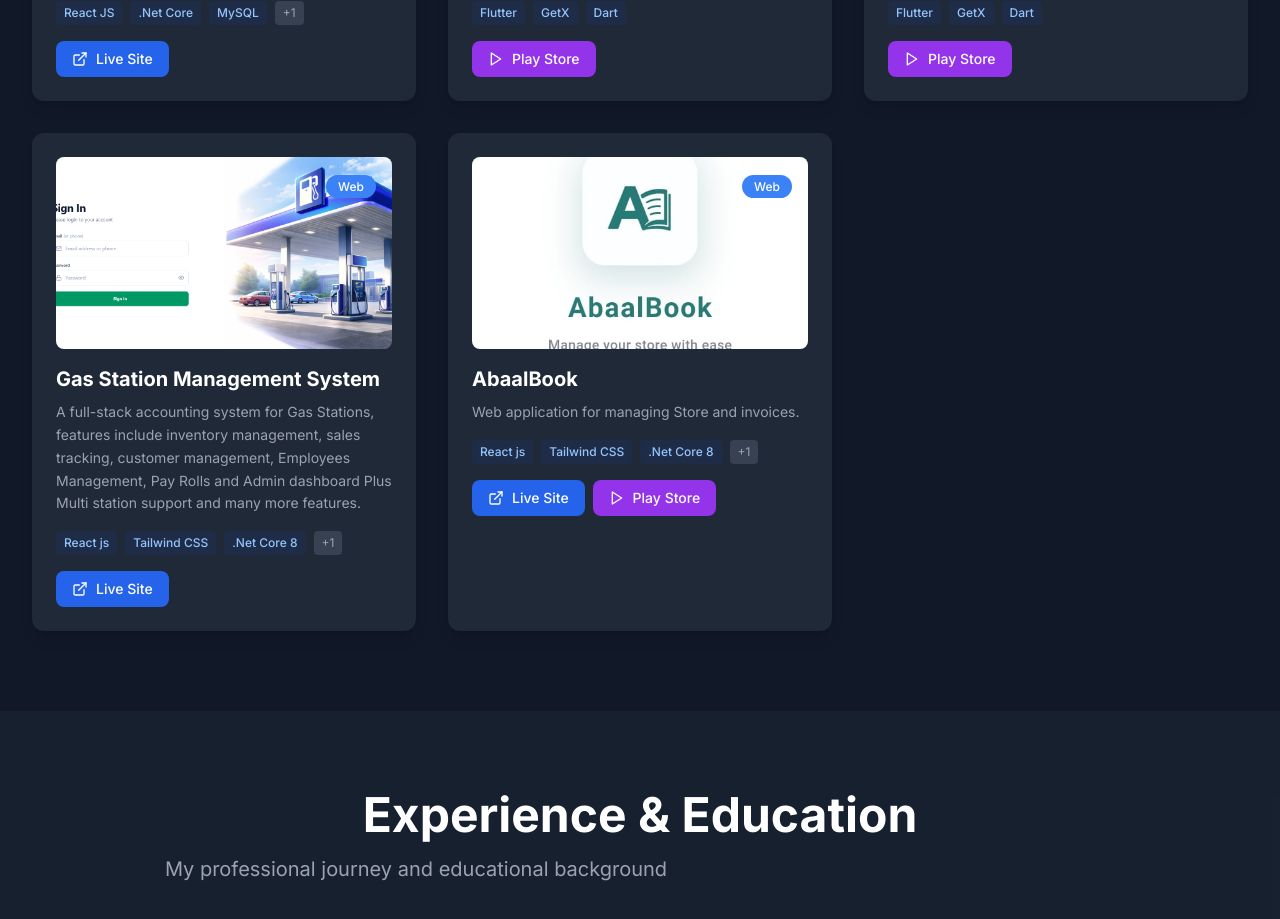
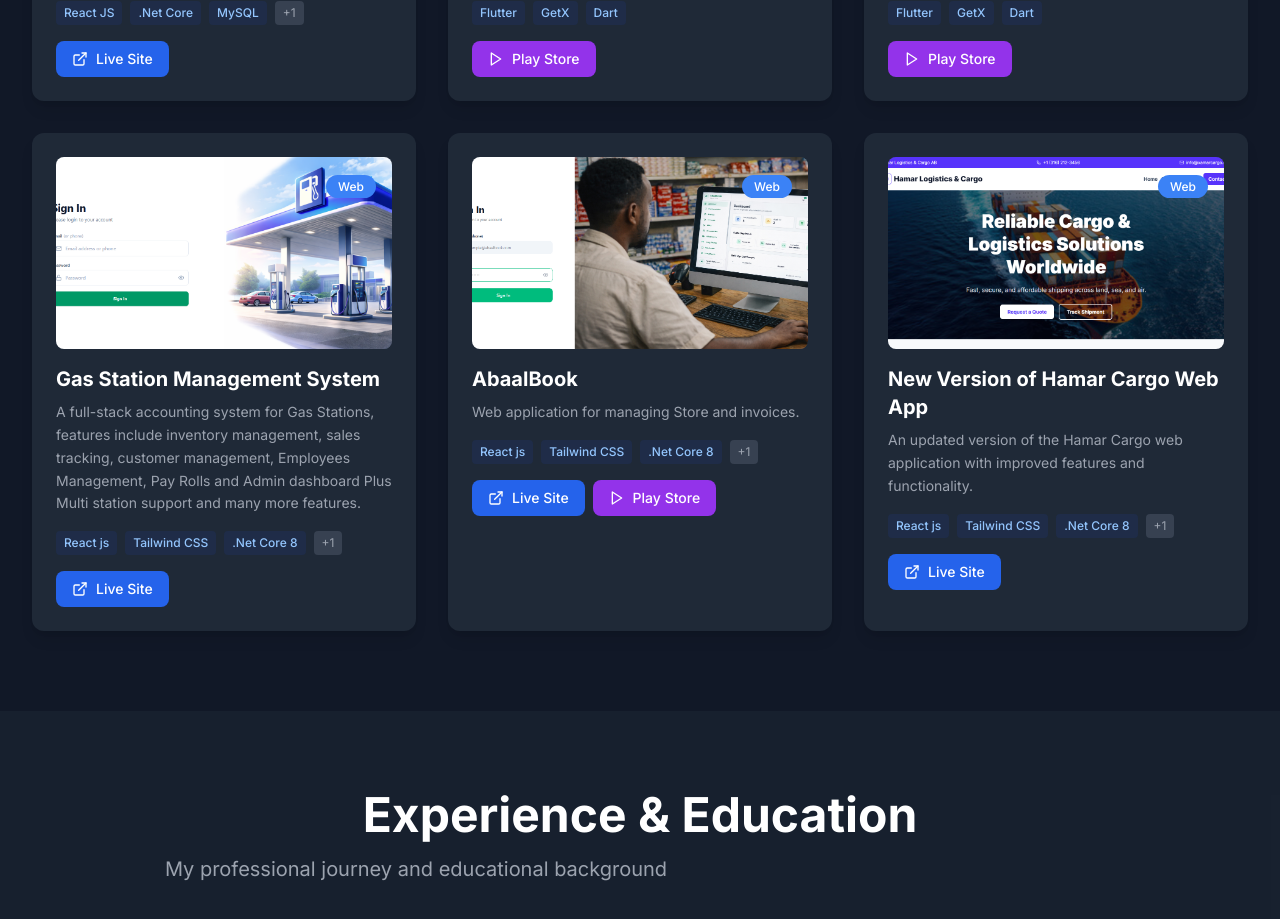
Before and after one commit to nuur2023/myprtifolio, a React (Vite) app: page / in a window 1280 px wide. Shown: the part 4032-4951 px from the top of the page. Built offline with nearby package versions, Linux system fonts and the light colour scheme; no server answers.

Commit message:
updated in 8/18/2026

```diff
--- a/src/data/projects.js
+++ b/src/data/projects.js
@@ -1,8 +1,10 @@
 import mobile_login from "/images/mobile_login.jpg";
 import taskImage from "/images/task_image.jpg";
 import abaalbook from "/images/abaalbook.jpg";
+import abaalbookfe from "/images/abaalbookfe.jpg";
 import hmar_cargo from "/images/hmar_cargo.jpg";
 import gas_app from "/images/gas_bg.jpg";
+import xmr from "/images/xmr.jpg";
 
 export const projects = [
   // {
@@ -70,12 +72,24 @@ export const projects = [
     id: 5,
     name: "AbaalBook",
     description: "Web application for managing Store and invoices.",
-    image: abaalbook,
+    image: abaalbookfe,
     type: "web",
     techStack: ["React js","Tailwind CSS", ".Net Core 8", "MySQL"],
     liveUrl: "https://abaalbookfe.runasp.net/",
     githubUrl: null,
     playStoreUrl: "https://play.google.com/store/apps/details?id=com.abaalsoftware.abaalbook",
     featured: false
+  },
+  {
+    id: 6,
+    name: "New Version of Hamar Cargo Web App",
+    description: "An updated version of the Hamar Cargo web application with improved features and functionality.",
+    image: xmr,
+    type: "web",
+    techStack: ["React js","Tailwind CSS", ".Net Core 8", "MySQL"],
+    liveUrl: "https://xamarcargo.netlify.app/",
+    githubUrl: null,
+    playStoreUrl: null,
+    featured: false
   }
 ]
```
Also changed, not shown: public/images/abaalbookfe.jpg (added), public/images/xmr.jpg (added).
